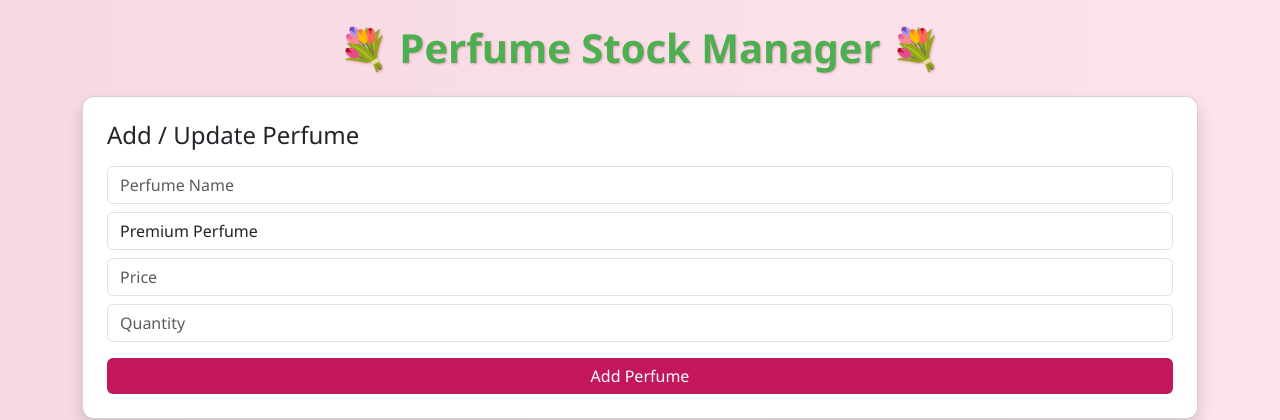
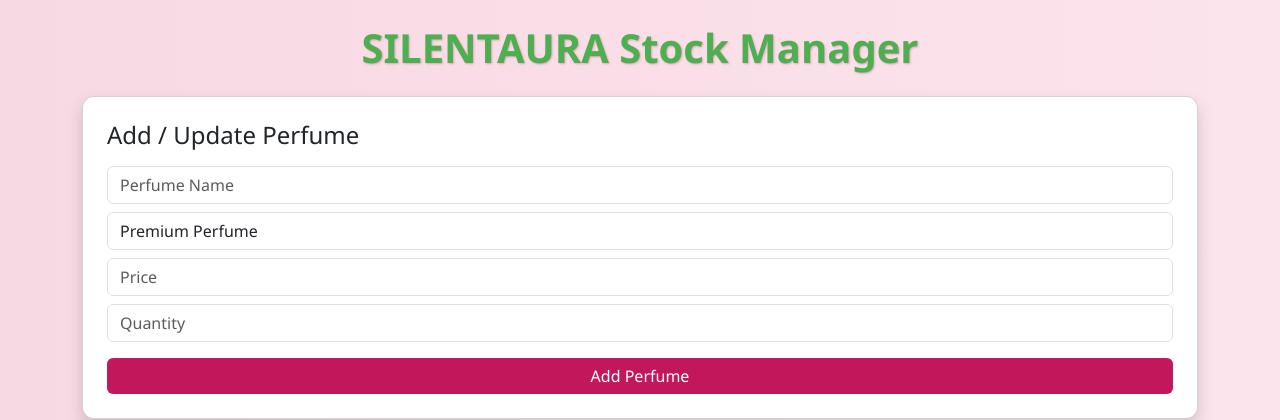
Before and after one commit to AlphaBeta07/stock-checker, a Flask app: page / in a window 1280 px wide. Shown: the top 420 px of the page. Run offline with Flask 3, Linux system fonts and the light colour scheme; data comes from the database, SQL or seed files in the repository.

Commit message:
Update index.html

```diff
--- a/templates/index.html
+++ b/templates/index.html
@@ -7,7 +7,7 @@
 </head>
 <body class="p-4">
 <div class="container">
-    <h1 class="mb-4 text-center title">💐 Perfume Stock Manager 💐</h1>
+    <h1 class="mb-4 text-center title">SILENTAURA Stock Manager</h1>
 
     <!-- Add / Edit Form -->
     <div class="card shadow p-4 mb-4">
```
